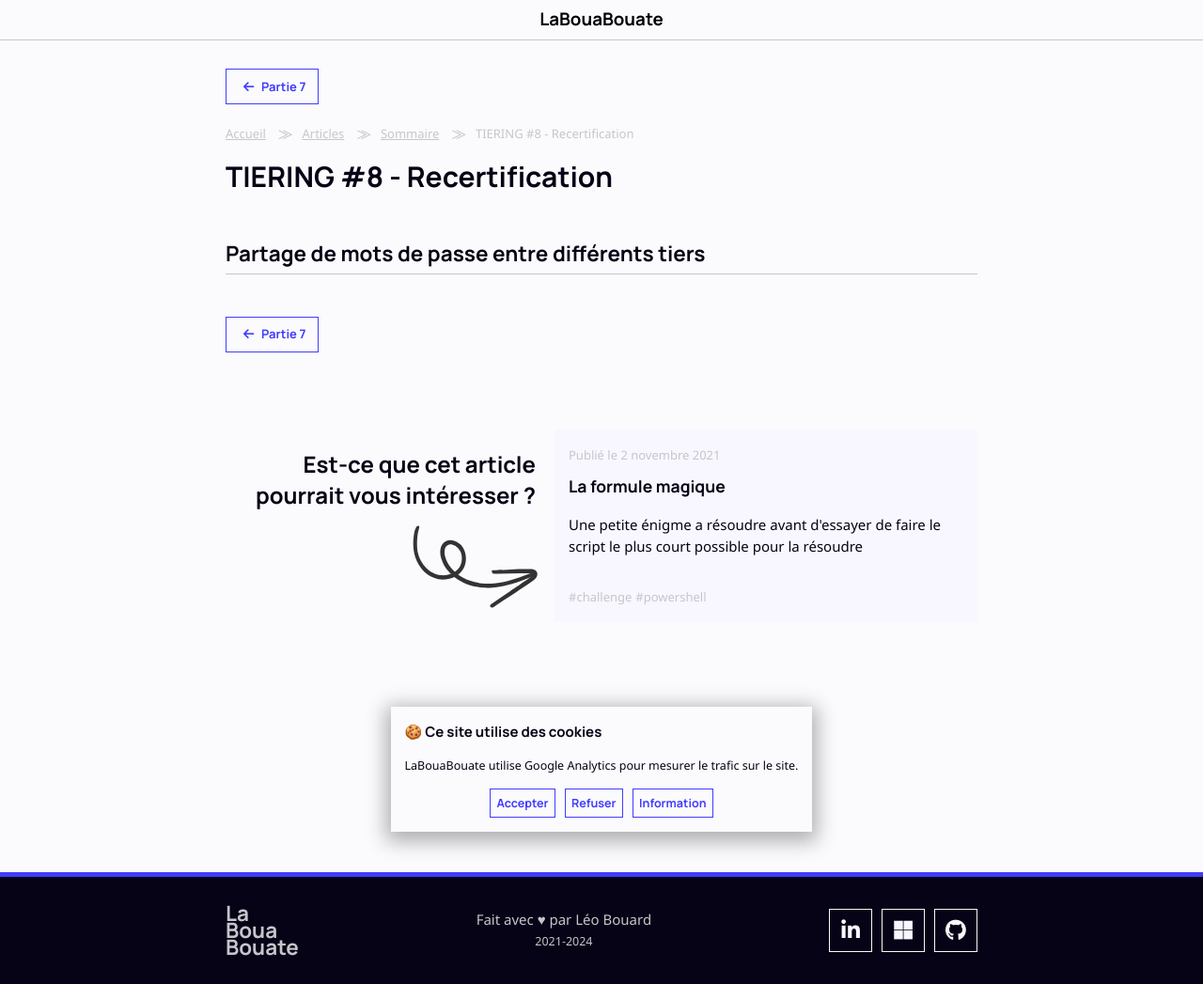
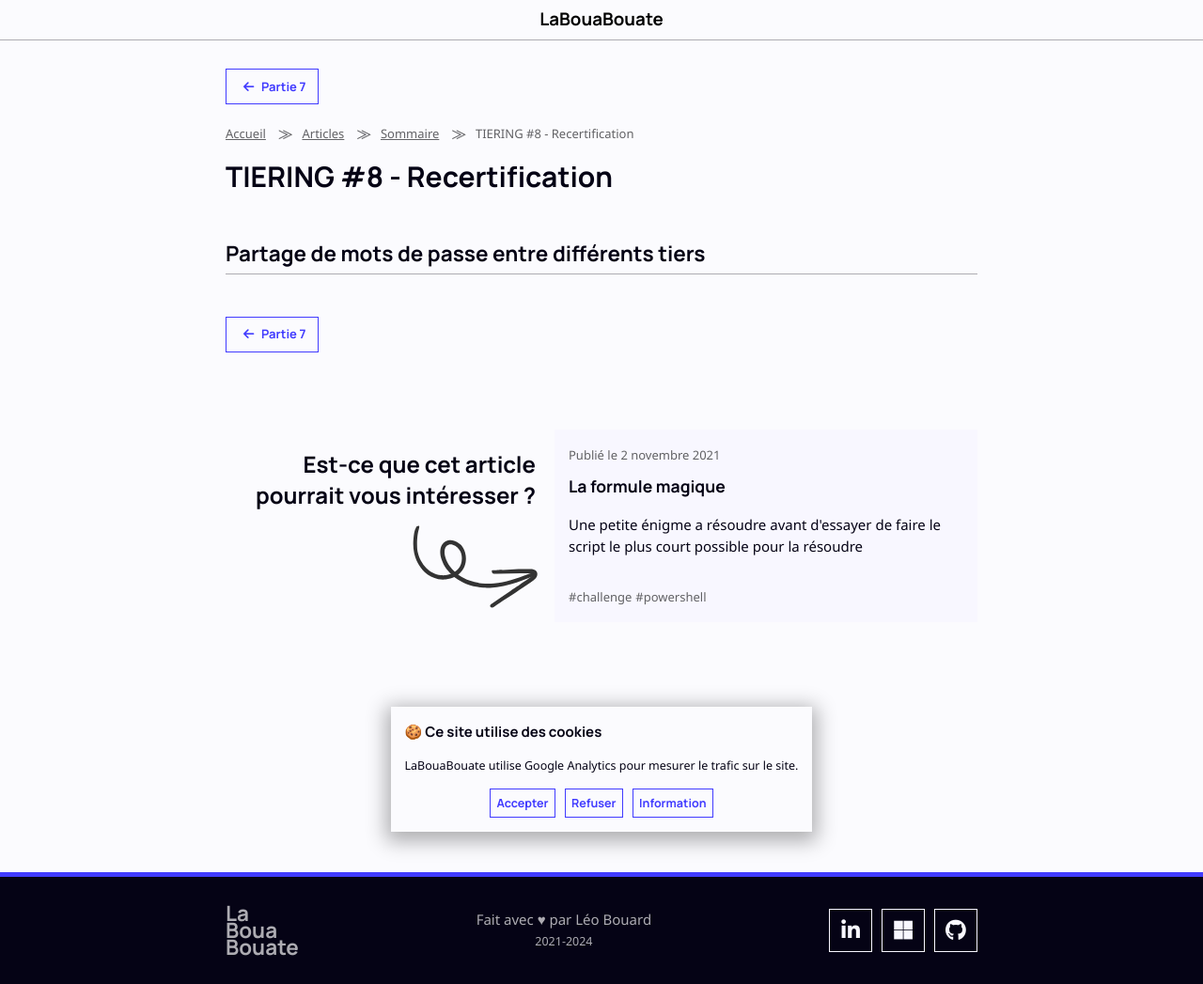
Before and after one commit to leobouard/leobouard.github.io, a Jekyll site: the page built from _posts/2024-11-01-tiering-model-008.md, in a window 1280 px wide. Shown: the whole page at 94% size. Built offline with Jekyll 4.4.1, drawn with Linux system fonts in a browser that asks for light colours; nearby versions of some CDN libraries; some web fonts are replaced.

Commit message:
Ajout d'un troisième niveau d'accentuation

```diff
--- a/_sass/colors-and-fonts.scss
+++ b/_sass/colors-and-fonts.scss
@@ -13,7 +13,8 @@
     --secondary: green;
     --accent: red;
     --lightaccent: #f8f7ff;
-    --mediumaccent: #c6c5cc;
+    --mediumaccent: #adacb2;
+    --heavyaccent: #626265;
     --blockquote: #e4e4ff;
 }
 
--- a/_sass/post-preview.scss
+++ b/_sass/post-preview.scss
@@ -13,7 +13,7 @@ article.post-preview a {
 }
 
 article.post-preview span {
-    color: var(--mediumaccent);
+    color: var(--heavyaccent);
     font-size: small;
 }
 
--- a/assets/css/posts.scss
+++ b/assets/css/posts.scss
@@ -4,7 +4,7 @@
 nav.breadcrumb {
     width: 100%;
     font-size: small;
-    color: var(--mediumaccent);
+    color: var(--heavyaccent);
     font-weight: 500;
     padding: 1em 0;
 }
```
